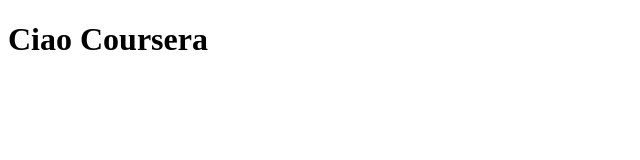
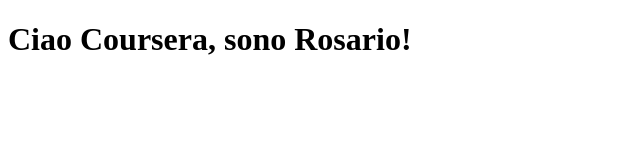
Before and after one commit to raltieri/coursera-test, a plain HTML site: page index.html in a window 1280 px wide. Shown: the whole page, without its empty margins (0-640 px from the left). Drawn offline with Linux system fonts and the light colour scheme.

Commit message:
Primo file

```diff
--- a/index.html
+++ b/index.html
@@ -5,6 +5,6 @@
     <title>Ciao Coursera</title>
   </head>
   <body>
-    <h1>Ciao Coursera</h1>
+    <h1>Ciao Coursera, sono Rosario!</h1>
   </body>
 </html>
```
